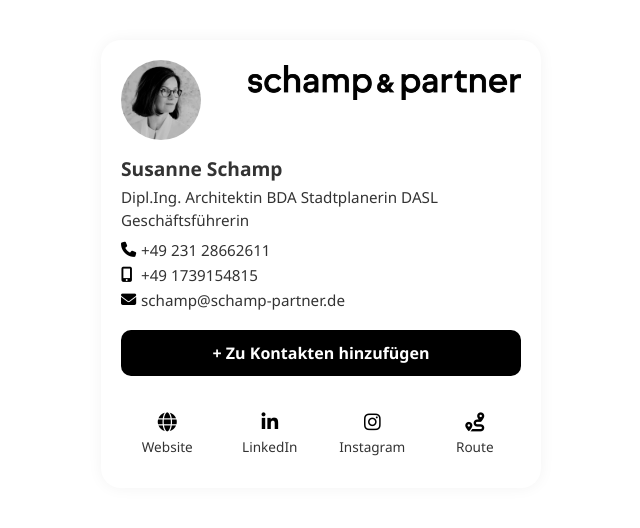
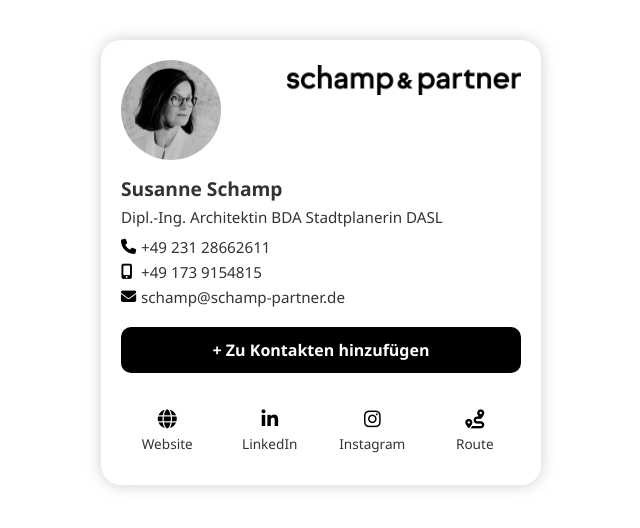
Before and after one commit to ikfal26/susanne-schamp, a plain HTML site: page index.html in a window 1280 px wide. Shown: the whole page, without its empty margins (319-959 px from the left). Drawn offline with Linux system fonts and the light colour scheme.

Commit message:
Update index.html

```diff
--- a/index.html
+++ b/index.html
@@ -3,7 +3,7 @@
 <head>
   <meta charset="UTF-8" />
   <meta name="viewport" content="width=device-width, initial-scale=1.0" />
-  <title>Digitale Visitenkarte</title>
+  <title>Susanne Schamp</title>
   <!-- Font Awesome -->
   <link rel="stylesheet" href="https://cdnjs.cloudflare.com/ajax/libs/font-awesome/6.5.0/css/all.min.css" />
   <style>
@@ -14,7 +14,7 @@
       --bg-color: #cc3b9;
     }
 
-    body {
+  body {
       margin: 0;
       padding: 0;
       background: var(--accent-color);
@@ -28,7 +28,7 @@
       background: var(--bg-color);
       border-radius: 20px;
       padding: 20px;
-      box-shadow: 0 0 15px rgba(0,0,0,0.05);
+      box-shadow: 0 0 15px rgba(0,0,0,0.2);
     }
 
     .top {
@@ -38,15 +38,15 @@
     }
 
     .profile-img {
-      width: 80px;
-      height: 80px;
+      width: 100px;
+      height: 100px;
       border-radius: 50%;
       object-fit: cover;
     }
 
     .company-logo {
-      height: 35px;
-      margin-top: 5px;
+      height: 30px;
+      margin-top:5px;
     }
 
     .info {
@@ -142,13 +142,12 @@
 
     <div class="info">
       <h2>Susanne Schamp</h2>
-<p>Dipl.Ing. Architektin BDA Stadtplanerin DASL</p>
-      <p>Geschäftsführerin</p>
+	<p>Dipl.-Ing. Architektin BDA Stadtplanerin DASL</p>
     </div>
 
     <div class="contact-icons">
       <p><i class="fas fa-phone"></i> +49 231 28662611</p>
-      <p><i class="fas fa-mobile-alt"></i> +49 1739154815</p>
+      <p><i class="fas fa-mobile-alt"></i> +49 173 9154815</p>
       <p><i class="fas fa-envelope"></i> schamp@schamp-partner.de</p>
     </div>
 
@@ -164,11 +163,9 @@
   <a href="https://www.instagram.com/schamp_partner" target="_blank">
     <i class="fab fa-instagram"></i>Instagram
   </a>
-<a href="https://www.google.com/maps/place/Konrad-Adenauer-Allee+10,+44263+Dortmund" target="_blank">
+<a href="https://www.google.com/maps/place/Schamp+%2526+Partner+Architekten+Stadtplaner+PartGmbB/" target="_blank">
   <i class="fas fa-route"></i>Route
 </a>
-
-
 </div>
 </body>
 </html>
```
